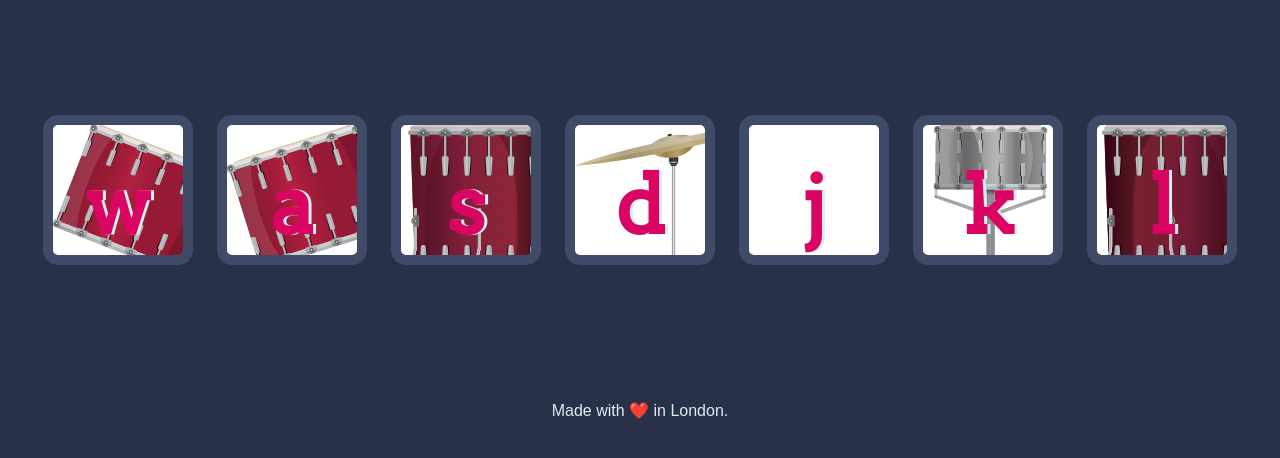
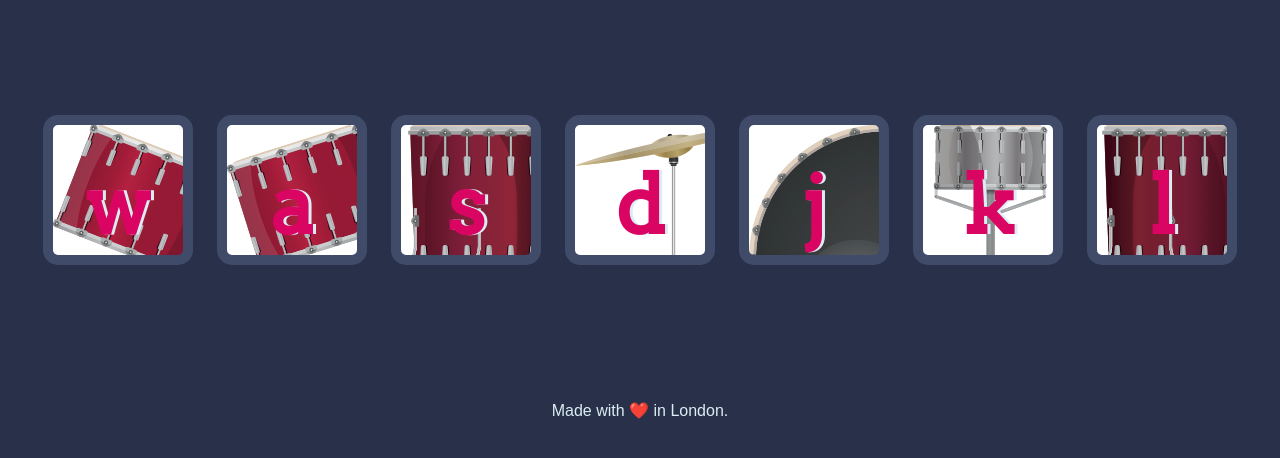
Before and after one commit to Bhaskar70/music, a plain HTML site: page index.html in a window 1280 px wide. Shown: the part 174-632 px from the top of the page. Drawn offline with Linux system fonts and the light colour scheme.

Commit message:
Update styles.css

```diff
--- a/styles.css
+++ b/styles.css
@@ -33,7 +33,7 @@ footer {
 }
 
 .j {
-  background: url("images/kick.png");
+  background: url("kick.png");
 }
 
 .k {
```
